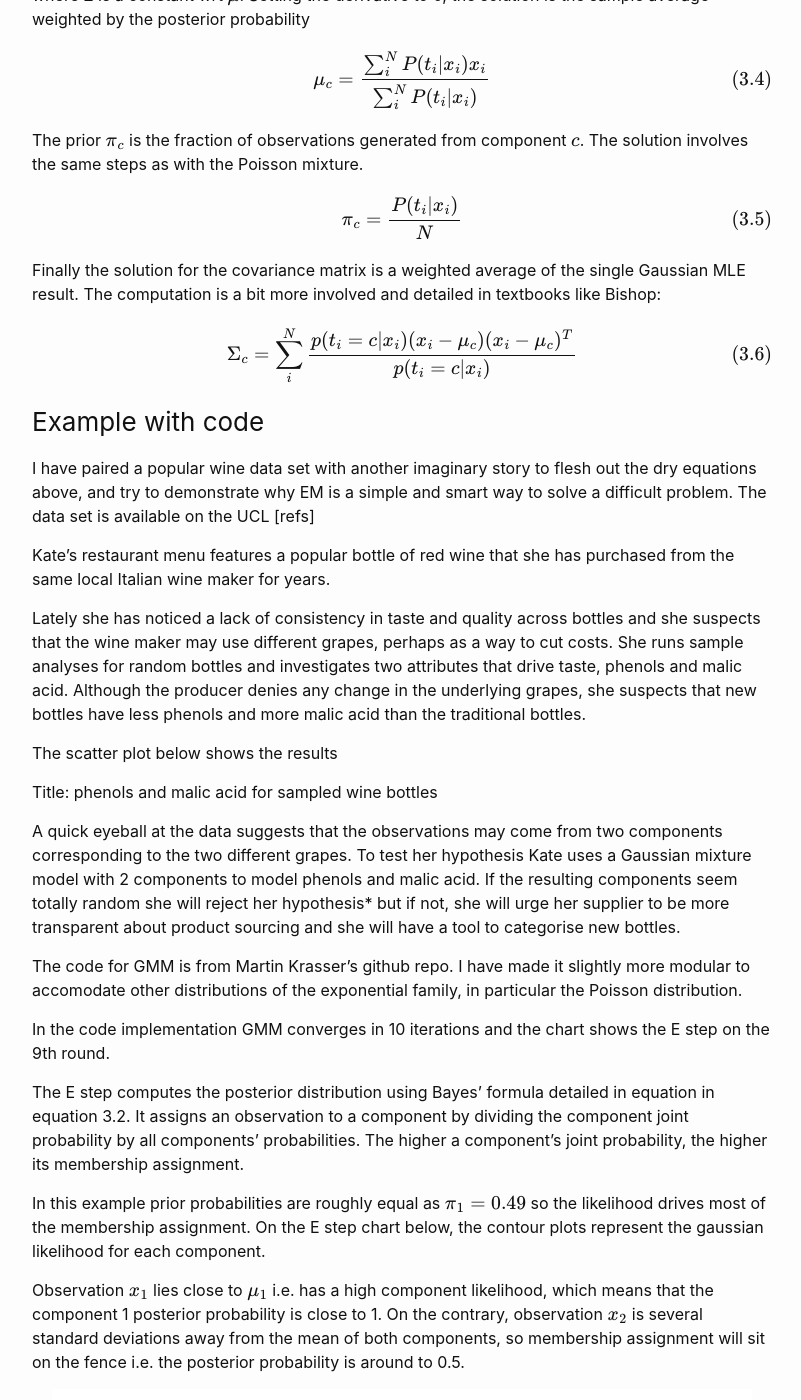
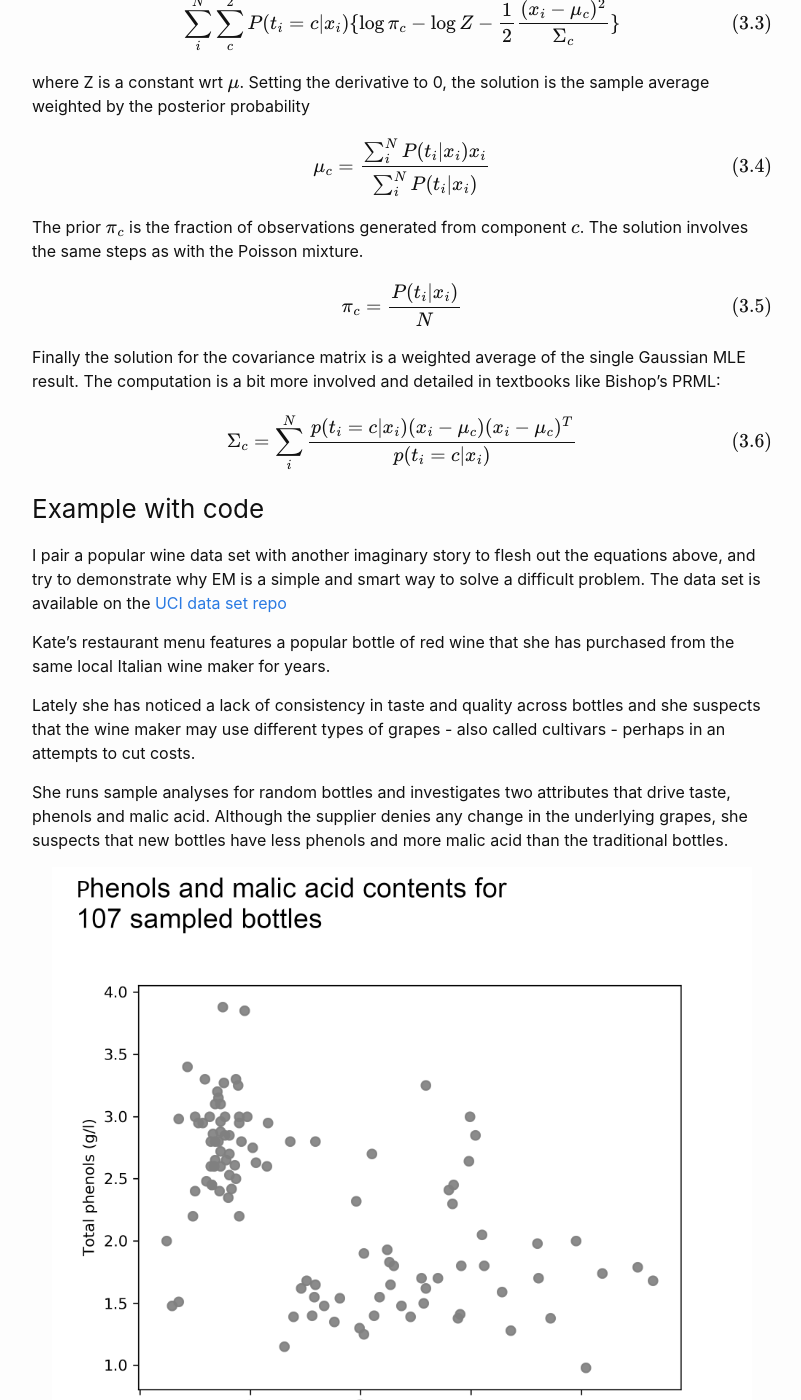
Before and after one commit to mkffl/mkffl.github.io, a Jekyll site: the page built from _posts/2020-05-26-Expectation-maximization-part-2.markdown, in a window 1280 px wide and 1400 px high, scrolled down 1213 px. Shown: the whole window, without its empty margins (238-1039 px from the left). Built offline with Jekyll 4.4.1, drawn with Linux system fonts in a browser that asks for light colours; formulas are drawn with MathJax 3; some of the changed text lies outside the part shown.

````diff
--- a/_posts/2020-05-26-Expectation-maximization-part-2.markdown
+++ b/_posts/2020-05-26-Expectation-maximization-part-2.markdown
@@ -5,9 +5,11 @@ layout: post
 
 ## A mixture of gaussians
 
+The [first part]({{ site.baseurl }}{% link _posts/2020-05-26-Expectation-maximization-part-1.markdown %}) introduced the EM algorithm as an alternative to direct MLE optimisation for models with latent variables. This part builds on the previous Poisson mixture example to look at other models to apply EM, e.g. gaussian mixtures, or where elements of EM help to understand the optimisation scheme, e.g. Variational Autoencoders.
+
 ### EM for GMM
 
-The difference between a Poisson and a Gaussian mixture is that the observed data is assumed to be normally distributed, so $P(x_{i} \vert t_{i}=c)$ has two parameters, $\mu_c$ and  $\sigma_c^{2}$. The log-likelihood 1.3 is
+The difference between a Poisson and a gaussian mixture is that the observed data is assumed to be normally distributed, so $P(x_{i} \vert t_{i}=c)$ has two parameters, $\mu_c$ and $\sigma_c^{2}$. The log-likelihood 1.4 from part 1 is
 
 $$
 \sum_i^N\log\sum_c^2P(t_{i}=c)P(x_{i} | t_{i}=c)
@@ -29,7 +31,7 @@ Initialise $\theta$ using random or fixed values. For example $\mu$ can be sampl
 
 #### E step
 
-Updating 2.3 with a multivariate normal density function gives a posterior probability for every observation
+Updating equation 2.3 with a multivariate normal density function gives
 
 $$
 P(t_i=c|x_i)=\frac{\mathcal{N}(x_i|\mu_c,\Sigma_c)\pi_c}{\sum_j^2\mathcal{N}(x_i|\mu_j,\Sigma_j)\pi_j}
@@ -61,7 +63,7 @@ $$
 \tag{3.5}
 $$
 
-Finally the solution for the covariance matrix is a weighted average of the single Gaussian MLE result. The computation is a bit more involved and detailed in textbooks like Bishop:
+Finally the solution for the covariance matrix is a weighted average of the single Gaussian MLE result. The computation is a bit more involved and detailed in textbooks like Bishop's PRML:
 
 $$
 \Sigma_c = \sum_i^N\frac{p(t_i=c|x_i)(x_i - \mu_c)(x_i - \mu_c)^T}{p(t_i=c|x_i)}
@@ -70,27 +72,26 @@ $$
 
 ### Example with code
 
-I have paired a popular wine data set with another imaginary story to flesh out the dry equations above, and try to demonstrate why EM is a simple and smart way to solve a difficult problem. The data set is available on the UCL [refs]
+I pair a popular wine data set with another imaginary story to flesh out the equations above, and try to demonstrate why EM is a simple and smart way to solve a difficult problem. The data set is available on the [UCI data set repo](http://archive.ics.uci.edu/ml/datasets/Wine/)
 
 Kate's restaurant menu features a popular bottle of red wine that she has purchased from the same local Italian wine maker for years.
 
-Lately she has noticed a lack of consistency in taste and quality across bottles and she suspects that the wine maker may use different grapes, perhaps as a way to cut costs. She runs sample analyses for random bottles and investigates two attributes that drive taste, phenols and malic acid. Although the producer denies any change in the underlying grapes, she suspects that new bottles have less phenols and more malic acid than the traditional bottles.
+Lately she has noticed a lack of consistency in taste and quality across bottles and she suspects that the wine maker may use different types of grapes - also called cultivars - perhaps in an attempts to cut costs.
 
-The scatter plot below shows the results
+She runs sample analyses for random bottles and investigates two attributes that drive taste, phenols and malic acid. Although the supplier denies any change in the underlying grapes, she suspects that new bottles have less phenols and more malic acid than the traditional bottles.
 
-Title: phenols and malic acid for sampled wine bottles
+{:refdef: style="text-align: center;"}
+![Wine bottle samples](/assets/wine-data.png){: width="700px"}
+{: refdef}
 
-A quick eyeball at the data suggests that the observations may come from two components corresponding to the two different grapes. To test her hypothesis Kate uses a Gaussian mixture model with 2 components to model phenols and malic acid. If the resulting components seem totally random she will reject her hypothesis* but if not, she will urge her supplier to be more transparent about product sourcing and she will have a tool to categorise new bottles.
+To test her hypothesis Kate uses a Gaussian mixture model with 2 components to model phenols and malic acid. If the resulting components seem totally random she will reject her hypothesis but if not, she will urge her supplier to be more transparent about product sourcing and she will have a tool to identify the cultivars for new bottles.
 
-
-The code for GMM is from Martin Krasser's github repo. I have made it slightly more modular to accomodate other distributions of the exponential family, in particular the Poisson distribution.
-
-In the code implementation GMM converges in 10 iterations and the chart shows the E step on the 9th round.
+#### EM for gaussian mixtures
 
 
 The E step computes the posterior distribution using Bayes' formula detailed in equation in equation 3.2. It assigns an observation to a component by dividing the component joint probability by all components' probabilities. The higher a component's joint probability, the higher its membership assignment.
 
-In this example prior probabilities are roughly equal as $\pi_1 = 0.49$ so the likelihood drives most of the membership assignment. On the E step chart below, the contour plots represent the gaussian likelihood for each component.
+In this example it turns out that prior probabilities are roughly equal as $\pi_1 = 0.49$ so the likelihood drives most of the membership assignment. On the E step chart below, the contour plots represent the gaussian likelihood for each component. The code uses a single run of EM (no restarts) and converges after 10 iterations. The chart focusses on the 9th round.
 
 Observation $x_1$ lies close to $\mu_1$ i.e. has a high component likelihood, which means that the component 1 posterior probability  is close to 1. On the contrary, observation $x_2$ is several standard deviations away from the mean of both components, so membership assignment will sit on the fence i.e. the posterior probability is around to 0.5.
 
@@ -99,32 +100,10 @@ Observation $x_1$ lies close to $\mu_1$ i.e. has a high component likelihood, wh
 ![E step GMM](/assets/e-step-gmm.png){: width="700px"}
 {: refdef}
 
-The function `e_step` below implements the E step, which is best seen in `q / np.sum(q, axis=-1, keepdims=True)` where q is the joint likelihood of a probability distribution, a multivarite normal in the current example.
+The code implementation was described in the previous part. The gaussian likelihood function below is plugged into the main `e_step` function.
+
 
 ```python
-def e_step(likelihood: Callable) -> Callable:
-    """
-    Implements the E step of the EM algorithm.
-
-    Args:
-    likelihood: The mixture probability function
-                e.g. Poisson, binomial or multivarite normal
-
-    Returns:
-        The posterior distribution for observations X using
-        the mixture parameters estimated in the M step
-    """
-    def general_e_step(X, pi, distribution_params):
-        N = X.shape[0]
-        C = pi.shape[0]
-
-        q = np.zeros((N, C))
-
-        for c in range(C):
-            q[:, c] = likelihood(c, distribution_params, X) * pi[c]
-        return q / np.sum(q, axis=-1, keepdims=True)
-    return general_e_step
-
 def gaussian_likelihood(c: int, mixture_params: Tuple[Any], X: np.array) -> np.array:
     """
     Multivariate normal function using the mixture parameters.
@@ -153,39 +132,13 @@ The side histograms represent value counts weighted by the posterior probabiliti
 ![M step GMM](/assets/m-step-gmm.png){: width="700px"}
 {: refdef}
 
-[Talk about chicken egg]
+Again, the code is broadly similar as before, with `mixture_m_step_gaussian` replacing `mixture_m_step_gaussian`.
 
 ```python
-def m_step(mixture_m_step):
-    def general_m_step(X: np.array, q: np.array) -> Callable:
-        """
-        Computes parameters from data and posterior probabilities.
-
-        Args:
-            X: data (N, D).
-            q: posterior probabilities (N, C).
-
-        Returns:
-            mixture_params, a tuple of
-            - prior probabilities (C,).
-            - mixture component lambda (C, D).
-        """
-
-        N, D = X.shape
-        C = q.shape[1]
-
-        # Equation 3.5
-        pi = np.sum(q, axis=0) / N
-
-        mixture_params = mixture_m_step(X, q, C, D)
-
-        return (pi, ) + mixture_params
-    return general_m_step
-
-
 def mixture_m_step_gaussian(X: np.array, q: np.array, C: int, D: int) -> Tuple[Any]:
     """
-
+      M step solution for GMM-specific
+      parameters i.e. $\mu$ and $\sigma$.
     """
     # Equation 3.4
     mu = q.T.dot(X) / np.sum(q.T, axis=1, keepdims=True)
@@ -236,7 +189,7 @@ So far, probability distributions can be applied directly to the observed value.
 
 VAEs are a recent type of machine learning models that have expanded the applications of generative models to new data types, including images and audio signals, by combining variational Bayes with deep learning architectures. Expectation Maximization and VAE both maximise a lower bound of the maximum likelihood function so many aspects uncovered previously will come in handy.
 
-The following will emphasize some of the key similarities between EM and VAEs but it is not intended to provide a comprehensive treatment of VAEs. Others have done it better than I could hope to and interested readers can refer to [cite Kingma] and other papers listed at the end.
+The following will highlights some of the key similarities between EM and VAEs. However it is not intended to provide a comprehensive treatment of VAEs, which can be found in the original VAE article - see [references]({{ site.baseurl }}{% link _posts/2020-05-26-Expectation-maximization-part-2.markdown %}#refs).
 
 #### Continuous latent space
 
@@ -439,3 +392,19 @@ $$
 
 
 Last, `kl_loss` implements the [closed form solution](https://en.wikipedia.org/wiki/Kullback%E2%80%93Leibler_divergence#Multivariate_normal_distributions) for the KL divergence of two gaussians.
+
+### Conclusion
+
+TODO
+
+<a name="refs"></a>
+### References
+#### Core
+- Diederik P Kingma and Max Welling (2014). Auto-encoding variational Bayes. https://arxiv.org/abs/1312.6114
+- Diederik P Kingma and Max Welling (2019). An introduction to Variational Autoencoders. https://arxiv.org/abs/1906.02691
+- Code is from Martin Krasser's [notebook](https://nbviewer.jupyter.org/github/krasserm/bayesian-machine-learning/blob/master/latent_variable_models_part_1.ipynb) with a few adjustments to make it more modular.
+
+#### Additional sources
+- David Blei, Alp Kucukelbir and Jon D. McAuliffe. Variational Inference: A Review for Statisticians. https://arxiv.org/abs/1601.00670
+- For an intuitive guide to VAEs: Brian Keng's blog article "Variational Autoencoders". http://bjlkeng.github.io/posts/variational-autoencoders/
+- For further details on the probabilistic vs ML perspectives: Jan Altosaar's blog article "Tutorial - What is a variational autoencoder?". https://jaan.io/what-is-variational-autoencoder-vae-tutorial/
````
